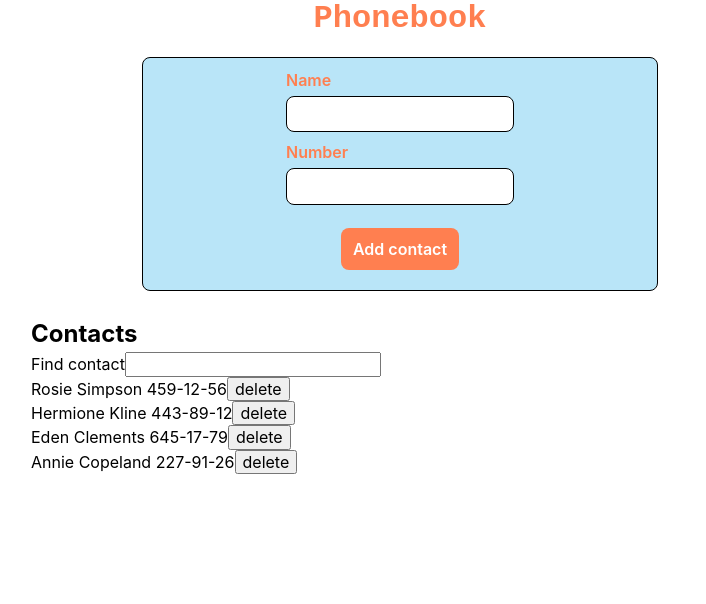
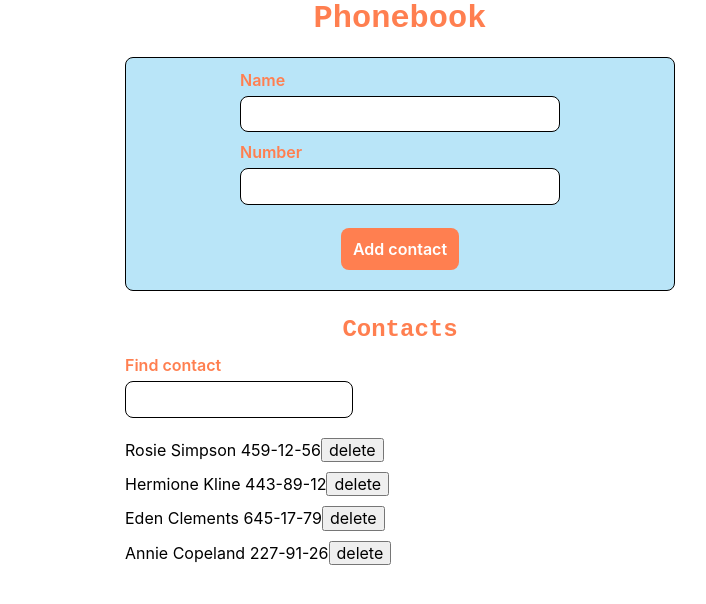
Before and after one commit to VladyslavPrystupa/goit-react-hw-02-phonebook, a React (Create React App) app: page / in a window 1280 px wide. Shown: the top 604 px of the page, without its empty margins (240-946 px from the left). Built offline with nearby package versions, Linux system fonts and the light colour scheme.

Commit message:
styled form

```diff
--- a/src/components/App/App.jsx
+++ b/src/components/App/App.jsx
@@ -3,7 +3,7 @@ import { GlobalStyles } from '../App/GlobalStyles';
 import { ContactForm } from '../ContactForm/ContactForm';
 import { Filter } from '../Filter/Filter';
 import { ContactList } from '../ContactList/ContactList';
-import { Container, Header } from './App.styled';
+import { Container, Header, SubHeader } from './App.styled';
 
 export class App extends Component {
   state = {
@@ -50,13 +50,16 @@ export class App extends Component {
         <GlobalStyles />
         <Header>Phonebook</Header>
         <ContactForm contacts={contacts} contactsUpd={this.contactsUpd} />
-
-        <h2>Contacts</h2>
-        <Filter filter={filter} onHandleChange={this.handleChange} />
-        <ContactList
-          filteredContacts={filteredContacts}
-          onDeleteContact={this.onContactDelete}
-        />
+        {contacts.length !== 0 && (
+          <>
+            <SubHeader>Contacts</SubHeader>
+            <Filter filter={filter} onHandleChange={this.handleChange} />
+            <ContactList
+              filteredContacts={filteredContacts}
+              onDeleteContact={this.onContactDelete}
+            />
+          </>
+        )}
       </Container>
     );
   }
--- a/src/components/App/App.styled.jsx
+++ b/src/components/App/App.styled.jsx
@@ -1,11 +1,13 @@
 import styled from 'styled-components';
 
 export const Container = styled.div`
-  width: 768px;
+  width: 580px;
   margin: 0 auto;
   padding-right: 15px;
   padding-left: 15px;
 `;
+
+export const Section = styled.section``;
 
 export const Header = styled.h1`
   text-align: center;
@@ -14,3 +16,11 @@ export const Header = styled.h1`
   line-height: normal;
   color: coral;
 `;
+
+export const SubHeader = styled.h2`
+  text-align: center;
+  margin-bottom: 10px;
+  font-family: 'Courier New', Courier, monospace;
+  line-height: normal;
+  color: coral;
+`;
--- a/src/components/ContactForm/ContactForm.styled.jsx
+++ b/src/components/ContactForm/ContactForm.styled.jsx
@@ -7,7 +7,6 @@ export const Form = styled.form`
   flex-direction: column;
   gap: 8px;
   align-items: center;
-  width: 70%;
   padding: 10px;
 
   border: 1px solid black;
@@ -20,7 +19,7 @@ export const Label = styled.label`
   display: flex;
   flex-direction: column;
   gap: 4px;
-
+  width: 320px;
   font-weight: 600;
   color: coral;
 `;
--- a/src/components/ContactList/ContactList.jsx
+++ b/src/components/ContactList/ContactList.jsx
@@ -1,14 +1,14 @@
 import { ContactListItem } from '../ContactListItem/ContactListItem';
 import PropTypes from 'prop-types';
-
+import { List } from './ContactList.styled';
 export const ContactList = ({ filteredContacts, onDeleteContact }) => {
   return (
-    <ul>
+    <List>
       <ContactListItem
         filteredContacts={filteredContacts}
         onDeleteContact={onDeleteContact}
       />
-    </ul>
+    </List>
   );
 };
 
--- a/src/components/ContactList/ContactList.styled.jsx
+++ b/src/components/ContactList/ContactList.styled.jsx
@@ -0,0 +1,7 @@
+import styled from 'styled-components';
+
+export const List = styled.ul`
+  display: flex;
+  flex-direction: column;
+  gap: 10px;
+`;
--- a/src/components/Filter/Filter.jsx
+++ b/src/components/Filter/Filter.jsx
@@ -1,13 +1,17 @@
+import { Label, Input, Container } from './Filter.styled';
+
 export const Filter = ({ onHandleChange, filter }) => {
   return (
-    <label>
+    <Container>
+      <Label>
         Find contact
-      <input
+        <Input
           onChange={onHandleChange}
           type="text"
           name="filter"
           value={filter}
         />
-    </label>
+      </Label>
+    </Container>
   );
 };
--- /dev/null
+++ b/src/components/Filter/Filter.styled.jsx
@@ -0,0 +1,30 @@
+import styled from 'styled-components';
+
+export const Container = styled.div`
+  margin-bottom: 20px;
+`;
+
+export const Label = styled.label`
+  display: flex;
+  flex-direction: column;
+  align-items: start;
+  gap: 4px;
+  width: 220px;
+
+  font-weight: 600;
+  color: coral;
+`;
+
+export const Input = styled.input`
+  font-family: 'Courier New', Courier, monospace;
+  padding: 8px;
+
+  border: 1px solid black;
+  border-radius: 8px;
+  transition: background-color 200ms linear;
+
+  :hover,
+  :focus {
+    background-color: #87cfdf47;
+  }
+`;
```
Lines whose indentation alone changed are shown as unchanged.
